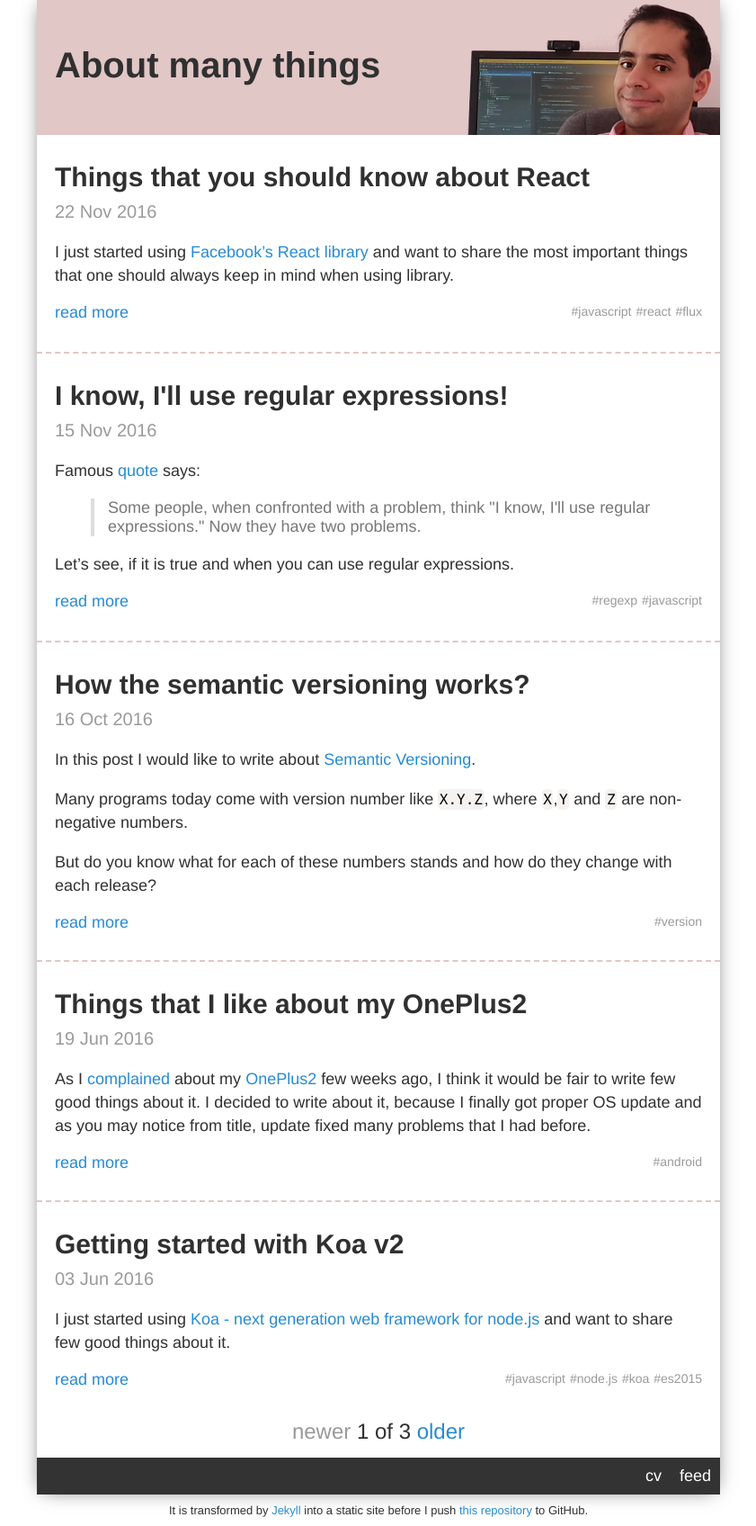
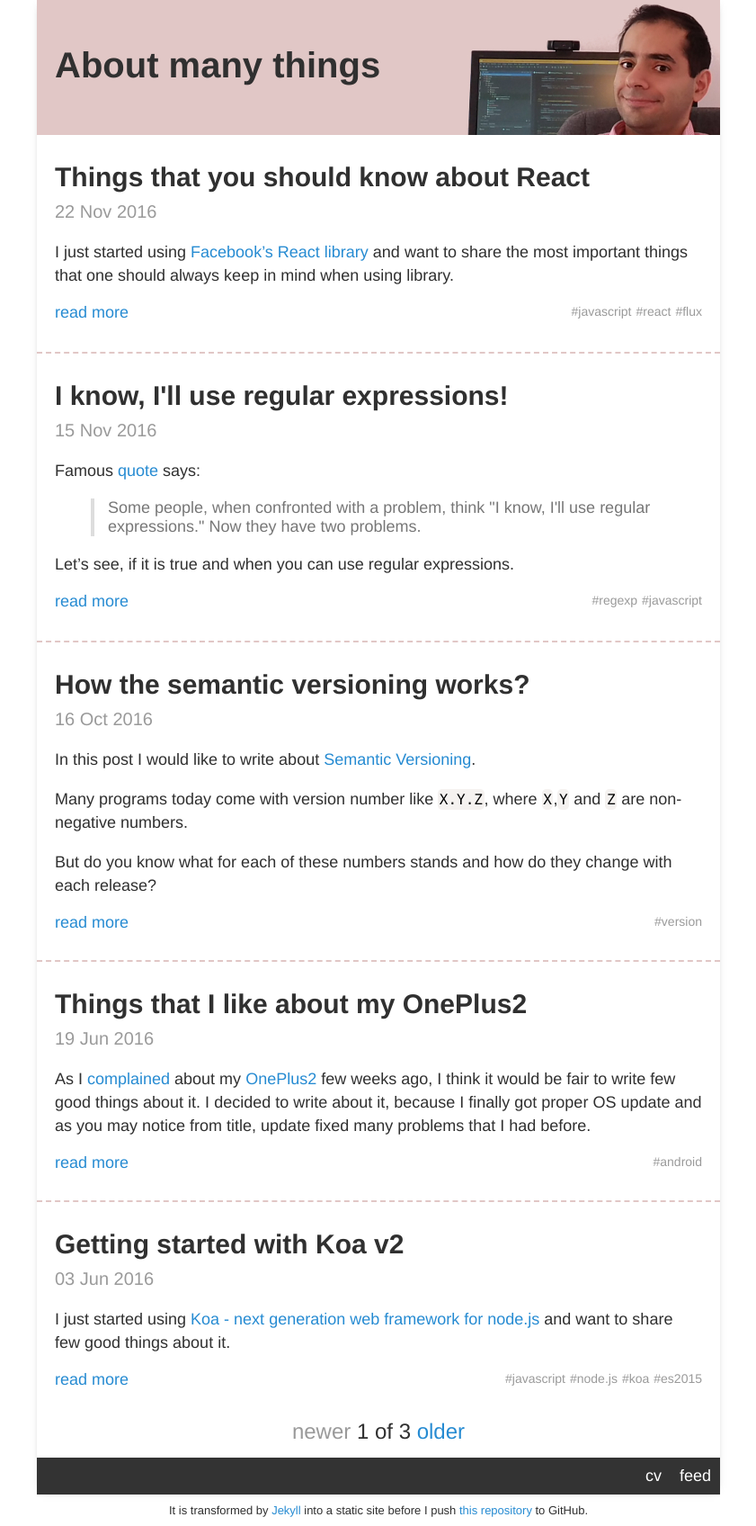
Before and after one commit to gevorg/gevorg.github.io, a Jekyll site: the page built from index.html, in a window 1280 px wide. Shown: the whole page at 90% size, without its empty margins (219-1060 px from the left). Built offline with Jekyll 4.4.1, drawn with Linux system fonts in a browser that asks for light colours; the list of posts is cut into pages by our own code.

Commit message:
Light border instead of bold one.

```diff
--- a/css/styles.css
+++ b/css/styles.css
@@ -7,8 +7,7 @@ html, body {
 }
 
 .content {
-    -webkit-box-shadow: 0 0 21px -7px rgba(0,0,0,0.75);
-    box-shadow: 0 0 21px -7px rgba(0,0,0,0.75);
+    box-shadow: 0 0 10px -7px rgba(0,0,0,0.75);
     margin: 0 auto;
     max-width: 760px;
     min-width: 360px;
```
